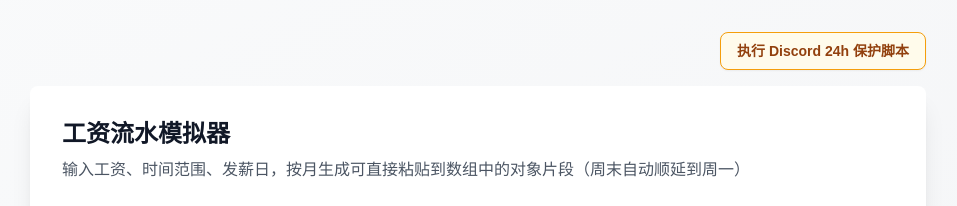
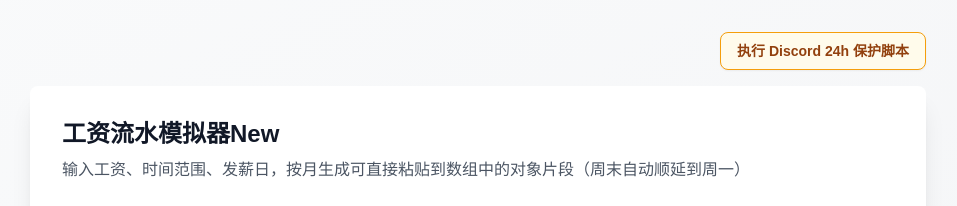
Before and after one commit to messigoalzzz/study, a Next.js app: page / in a window 1280 px wide. Shown: the top 206 px of the page, without its empty margins (162-1119 px from the left). Built offline with nearby package versions, Linux system fonts and the light colour scheme.

Commit message:
fix: update title in page.tsx to include 'New'

```diff
--- a/app/page.tsx
+++ b/app/page.tsx
@@ -316,7 +316,7 @@ const Page = () => {
         <div className="bg-white dark:bg-gray-800 rounded-lg shadow-xl p-6 md:p-8">
           <div className="">
             <h2 className="text-2xl font-bold text-gray-900 dark:text-white mb-2">
-              工资流水模拟器
+              工资流水模拟器New
             </h2>
             <p className="text-gray-600 dark:text-gray-400 mb-6">
               输入工资、时间范围、发薪日，按月生成可直接粘贴到数组中的对象片段（周末自动顺延到周一）
```
